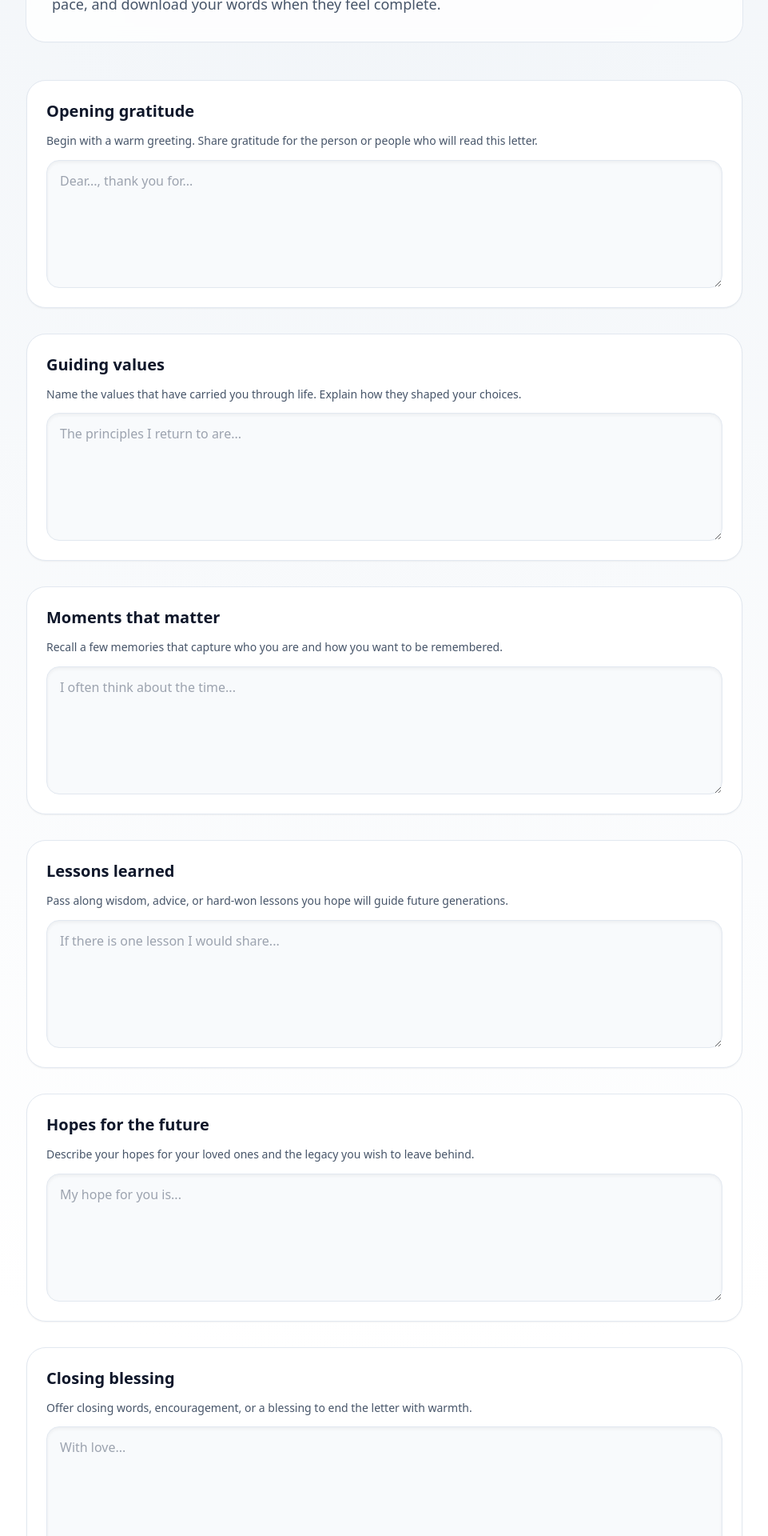
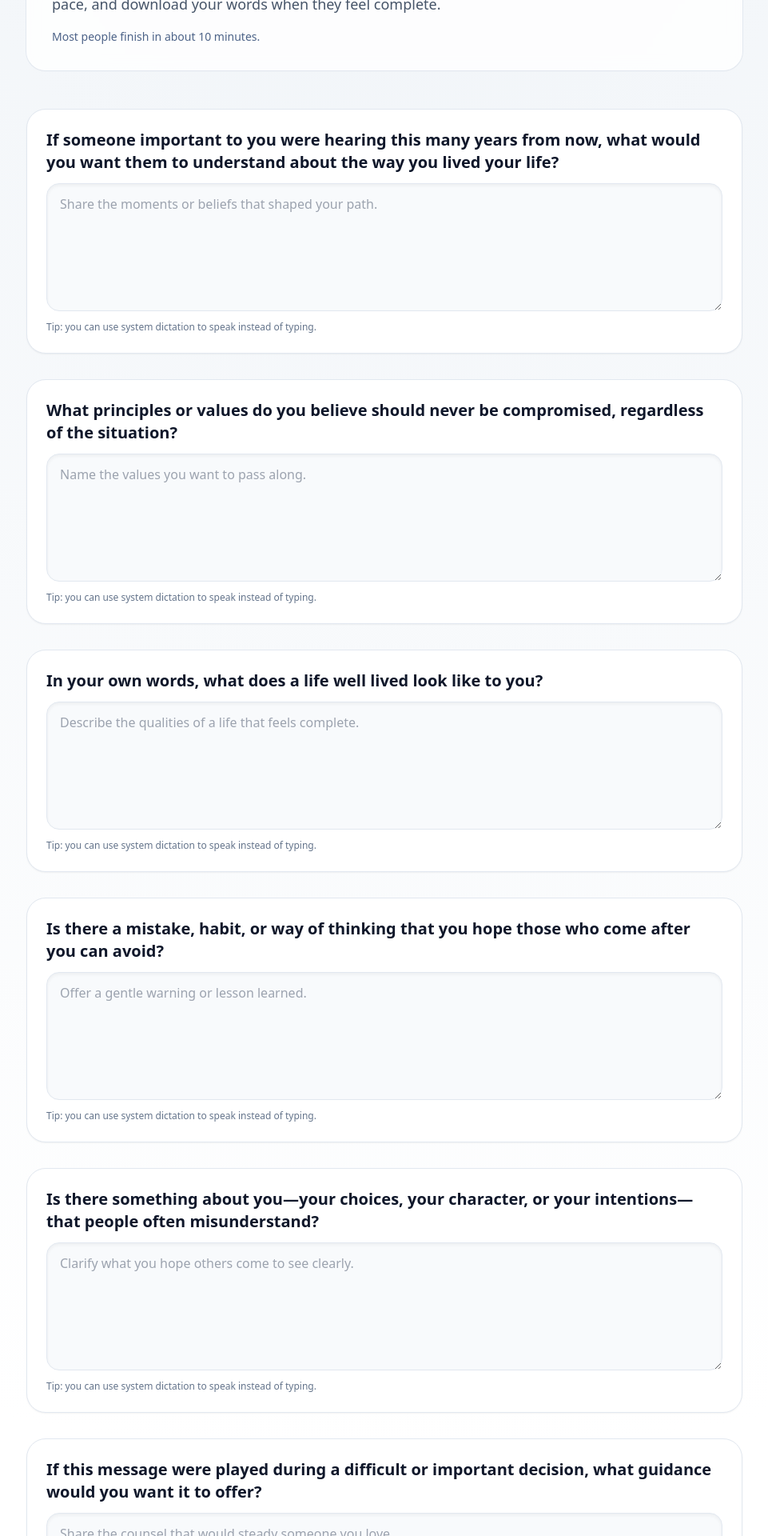
Before and after one commit to MuhammadHassaan0/legacy-letter-mvp, a Next.js app: page / in a window 1280 px wide. Shown: the part 240-2160 px from the top of the page at 80% size, without its empty margins (159-1120 px from the left). Built offline with nearby package versions, Linux system fonts and the light colour scheme.

Commit message:
feat: refresh prompts and guidance

```diff
--- a/app/page.tsx
+++ b/app/page.tsx
@@ -5,52 +5,46 @@ import { FormEvent, useMemo, useState } from "react";
 type Prompt = {
   id: string;
   title: string;
-  description: string;
   placeholder: string;
+  description?: string;
 };
 
 const PROMPTS: Prompt[] = [
   {
     id: "opening",
-    title: "Opening gratitude",
-    description:
-      "Begin with a warm greeting. Share gratitude for the person or people who will read this letter.",
-    placeholder: "Dear..., thank you for..."
+    title:
+      "If someone important to you were hearing this many years from now, what would you want them to understand about the way you lived your life?",
+    placeholder: "Share the moments or beliefs that shaped your path."
   },
   {
     id: "values",
-    title: "Guiding values",
-    description:
-      "Name the values that have carried you through life. Explain how they shaped your choices.",
-    placeholder: "The principles I return to are..."
+    title:
+      "What principles or values do you believe should never be compromised, regardless of the situation?",
+    placeholder: "Name the values you want to pass along."
   },
   {
     id: "memories",
-    title: "Moments that matter",
-    description:
-      "Recall a few memories that capture who you are and how you want to be remembered.",
-    placeholder: "I often think about the time..."
+    title:
+      "In your own words, what does a life well lived look like to you?",
+    placeholder: "Describe the qualities of a life that feels complete."
   },
   {
     id: "lessons",
-    title: "Lessons learned",
-    description:
-      "Pass along wisdom, advice, or hard-won lessons you hope will guide future generations.",
-    placeholder: "If there is one lesson I would share..."
+    title:
+      "Is there a mistake, habit, or way of thinking that you hope those who come after you can avoid?",
+    placeholder: "Offer a gentle warning or lesson learned."
   },
   {
     id: "hopes",
-    title: "Hopes for the future",
-    description:
-      "Describe your hopes for your loved ones and the legacy you wish to leave behind.",
-    placeholder: "My hope for you is..."
+    title:
+      "Is there something about you—your choices, your character, or your intentions—that people often misunderstand?",
+    placeholder: "Clarify what you hope others come to see clearly."
   },
   {
     id: "closing",
-    title: "Closing blessing",
-    description:
-      "Offer closing words, encouragement, or a blessing to end the letter with warmth.",
-    placeholder: "With love..."
+    title:
+      "If this message were played during a difficult or important decision, what guidance would you want it to offer?",
+    placeholder: "Share the counsel that would steady someone you love."
   }
 ];
 
@@ -129,13 +123,16 @@ export default function Home() {
             Legacy Letter
           </p>
           <h1 className="text-3xl font-semibold text-slate-900 md:text-4xl">
-            Capture your voice with care
+            Capture your reflections with care
           </h1>
           <p className="max-w-2xl text-lg leading-relaxed text-slate-600">
             These six reflections guide you through crafting a letter that
             honors your journey and the people who matter most. Take a breath,
             answer at your own pace, and download your words when they feel
             complete.
+          </p>
+          <p className="text-sm font-medium text-brand-600">
+            Most people finish in about 10 minutes.
           </p>
         </header>
       </section>
@@ -159,9 +156,11 @@ export default function Home() {
                   <h2 className="text-xl font-semibold text-slate-900">
                     {prompt.title}
                   </h2>
-                  <p className="text-sm leading-relaxed text-slate-600">
-                    {prompt.description}
-                  </p>
+                  {prompt.description ? (
+                    <p className="text-sm leading-relaxed text-slate-600">
+                      {prompt.description}
+                    </p>
+                  ) : null}
                   <label className="sr-only" htmlFor={prompt.id}>
                     {prompt.title}
                   </label>
@@ -178,6 +177,9 @@ export default function Home() {
                     placeholder={prompt.placeholder}
                     className="min-h-[160px] rounded-2xl border border-slate-200 bg-slate-50 px-4 py-3 text-base leading-relaxed text-slate-800 shadow-inner outline-none transition focus:border-brand-400 focus:bg-white focus:ring-2 focus:ring-brand-200"
                   />
+                  <p className="text-xs text-slate-500">
+                    Tip: you can use system dictation to speak instead of typing.
+                  </p>
                   {showFieldError ? (
                     <p className="text-sm font-medium text-brand-600">
                       Please add a few words here so your letter feels complete.
```
